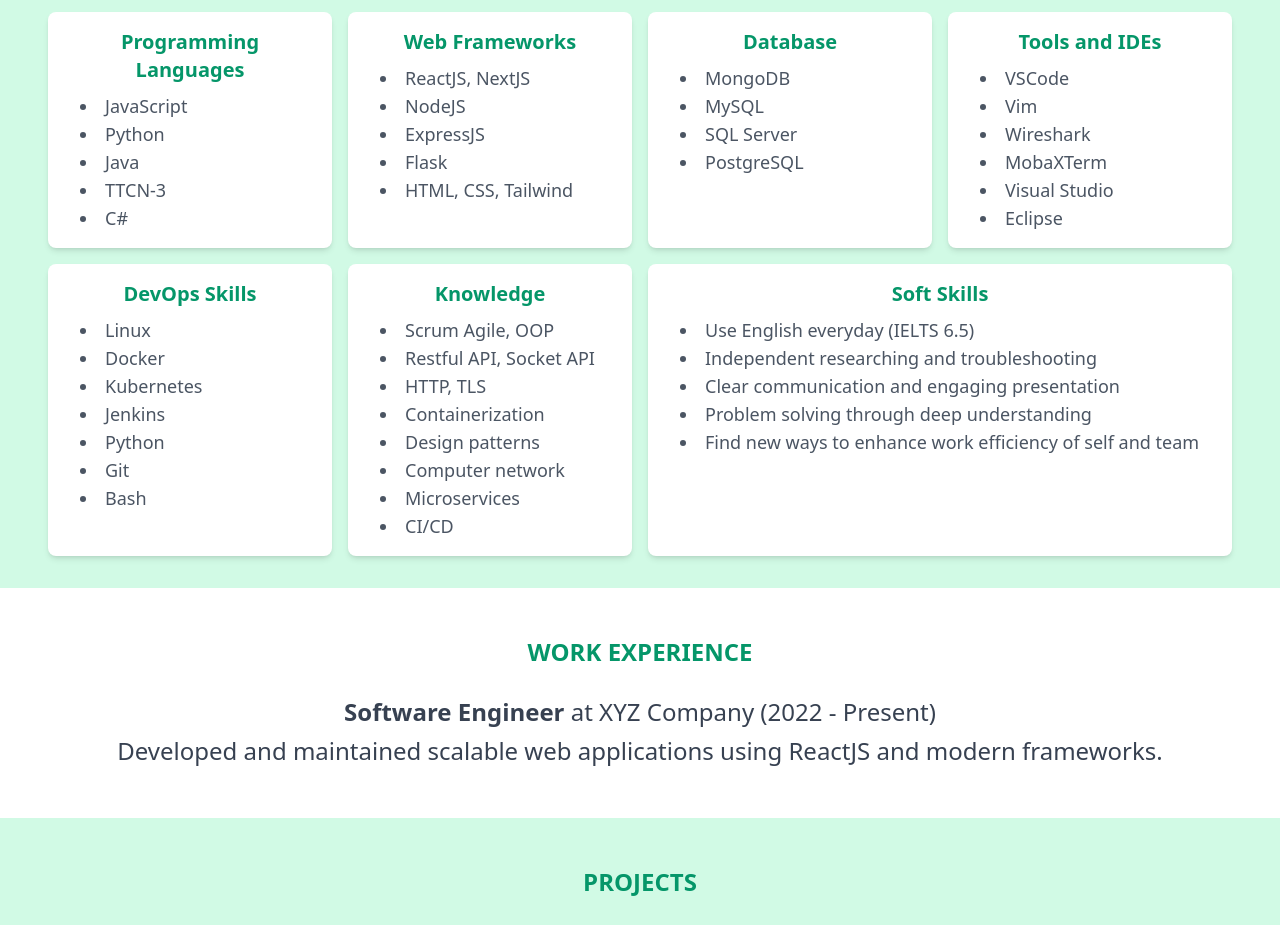
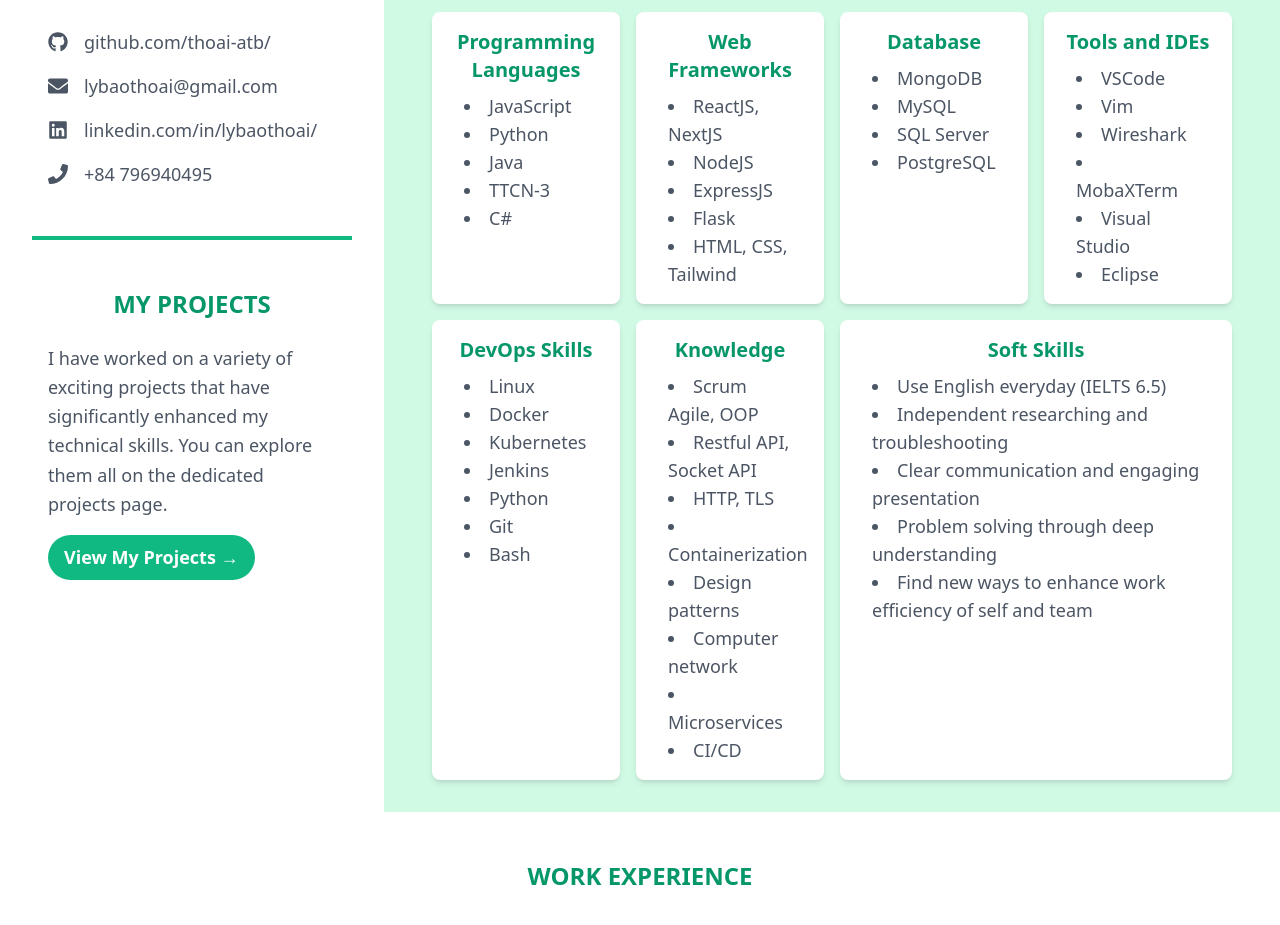
Before and after one commit to thoai-atb/about-me, a Next.js app: page / in a window 1280 px wide. Shown: the part 560-1485 px from the top of the page. Built offline with nearby package versions, Linux system fonts and the light colour scheme.

Commit message:
Add Contact and Project section

```diff
--- /dev/null
+++ b/app/components/Contact.tsx
@@ -0,0 +1,45 @@
+import { FaGithub, FaLinkedin, FaEnvelope, FaPhone } from 'react-icons/fa';
+
+const Contact = () => {
+  return (
+    <div className="flex flex-col text-lg items-start space-y-4">
+      {/* GitHub */}
+      <a
+        href="https://github.com/thoai-atb/"
+        className="flex items-center space-x-4 text-gray-600 hover:text-primary-600 hover:translate-x-1 transition-transform duration-300"
+      >
+        <FaGithub size={20} />
+        <span>github.com/thoai-atb/</span>
+      </a>
+
+      {/* Email */}
+      <a
+        href="mailto:lybaothoai@gmail.com"
+        className="flex items-center space-x-4 text-gray-600 hover:text-primary-600 hover:translate-x-1 transition-transform duration-300"
+      >
+        <FaEnvelope size={20} />
+        <span>lybaothoai@gmail.com</span>
+      </a>
+
+      {/* LinkedIn */}
+      <a
+        href="https://www.linkedin.com/in/lybaothoai/"
+        className="flex items-center space-x-4 text-gray-600 hover:text-primary-600 hover:translate-x-1 transition-transform duration-300"
+      >
+        <FaLinkedin size={20} />
+        <span>linkedin.com/in/lybaothoai/</span>
+      </a>
+
+      {/* Phone */}
+      <a
+        href="tel:+84796940495"
+        className="flex items-center space-x-4 text-gray-600 hover:text-primary-600 hover:translate-x-1 transition-transform duration-300"
+      >
+        <FaPhone size={20} />
+        <span>+84 796940495</span>
+      </a>
+    </div>
+  );
+};
+
+export default Contact;
--- a/app/components/SkillCell.tsx
+++ b/app/components/SkillCell.tsx
@@ -9,7 +9,7 @@
     <div
       className={`p-4 bg-white shadow-md hover:shadow-lg transition-shadow duration-300 rounded-lg transform ${className}`}
     >
-      <h3 className="text-xl font-semibold text-primary-600 mb-2 hover:text-green-500 transition-colors duration-300">
+      <h3 className="text-xl font-semibold text-primary-600 mb-2 hover:text-primary-500 transition-colors duration-300">
         {title}
       </h3>
       <ul className="px-4 text-left text-lg list-disc list-inside text-gray-600">
--- a/app/page.tsx
+++ b/app/page.tsx
@@ -2,6 +2,7 @@
 import BasePathImage from "./components/BasePathImage";
 import Section from "./components/Section";
 import SkillCell from "./components/SkillCell";
+import Contact from "./components/Contact";
 
 export default function Home() {
   return (
@@ -25,7 +26,7 @@
         </div>
         {/* Introduction Section */}
         <Section
-          title="About Myself"
+          title="About Me"
           className="bg-white flex-1 duration-1000"
           contentClassName="text-xl"
         >
@@ -41,6 +42,33 @@
         </Section>
       </div>
 
+      <div className="flex flex-col xl:flex-row">
+        <div className="flex flex-col md:flex-row xl:flex-col items-center bg-white">
+          {/* Contact Section */}
+          <Section
+            title="My Contact"
+            className="xl:w-96 bg-white duration-5000"
+          >
+            <Contact />
+          </Section>
+          <div className="xl:w-5/6 xl:h-0 xl:border-2 border-primary-500 slide-in-from-left-10 fade-in-0 duration-3000 animate-in"></div>
+          {/* Projects Section */}
+          <Section
+            title="My Projects"
+            className="xl:w-96 bg-white duration-5000"
+            contentClassName="text-lg text-left"
+          >
+            <p className="text-gray-600">
+              I have worked on a variety of exciting projects that have significantly enhanced my technical skills. You can explore them all on the dedicated projects page.
+            </p>
+            <a
+              href="/projects"
+              className="mt-4 p-2 px-4 rounded-3xl hover:rounded-xl transition-all inline-block bg-primary-500 text-white font-semibold hover:translate-x-2 duration-300"
+            >
+              View My Projects →
+            </a>
+          </Section>
+        </div>
         {/* Skills Section */}
         <Section
           title="Skills"
@@ -55,7 +83,13 @@
               />
               <SkillCell
                 title="Web Frameworks"
-              skills={["ReactJS, NextJS", "NodeJS", "ExpressJS", "Flask", "HTML, CSS, Tailwind"]}
+                skills={[
+                  "ReactJS, NextJS",
+                  "NodeJS",
+                  "ExpressJS",
+                  "Flask",
+                  "HTML, CSS, Tailwind",
+                ]}
               />
               <SkillCell
                 title="Database"
@@ -111,6 +145,7 @@
             </div>
           </div>
         </Section>
+      </div>
 
       {/* Work Experience Section */}
       <Section
@@ -126,17 +161,6 @@
         </p>
       </Section>
 
-      {/* Projects Section */}
-      <Section title="Projects" className="flex-1 bg-primary-100 duration-5000">
-        <p>
-          <strong>Portfolio Website</strong>: A responsive portfolio showcasing
-          my work using Next.js and TailwindCSS.
-        </p>
-        <p>
-          <strong>E-commerce App</strong>: Built a feature-rich online store
-          with React and Firebase.
-        </p>
-      </Section>
       {/* Education Section */}
       <Section title="Education" className="flex-1 bg-white duration-5000">
         Bachelor of Science in Computer Science, ABC University (2018 - 2022)
--- a/package.json
+++ b/package.json
@@ -13,6 +13,7 @@
     "portfolio-web": "file:",
     "react": "19.0.0-rc-66855b96-20241106",
     "react-dom": "19.0.0-rc-66855b96-20241106",
+    "react-icons": "^5.3.0",
     "tailwindcss-animate": "^1.0.7"
   },
   "devDependencies": {
```
Also changed, not shown: 2 other files (tests, documents, lock files or other folders). Lines whose indentation alone changed are shown as unchanged.
